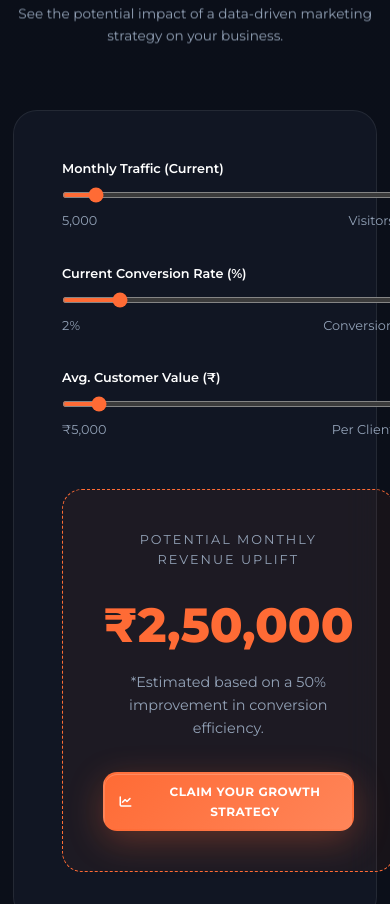
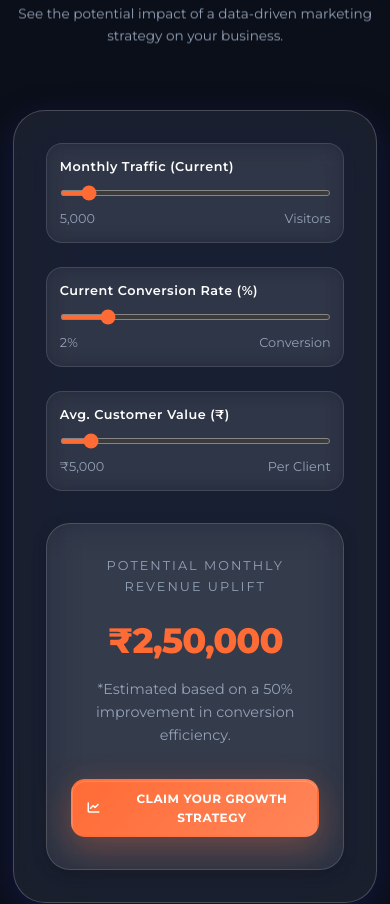
Before and after one commit to anshidchelekodan/website, a plain HTML site: page index.html in a window 390 px wide. Shown: the part 4877-5781 px from the top of the page. Drawn offline with Linux system fonts and the light colour scheme.

Commit message:
style: enhance ROI calculator with glassmorphism design and improved responsiveness

```diff
--- a/style.css
+++ b/style.css
@@ -1478,14 +1478,16 @@ footer p {
 }
 
 
-/* ROI Calculator */
+/* ROI Calculator - Clean Glassmorphism */
 .roi-calculator {
-  background: var(--glass-bg);
-  backdrop-filter: blur(15px);
-  border: 1px solid var(--glass-border);
-  border-radius: 24px;
-  padding: 3rem;
-  margin-top: 4rem;
+  background: rgba(255, 255, 255, 0.07);
+  backdrop-filter: blur(30px) saturate(200%);
+  -webkit-backdrop-filter: blur(30px) saturate(200%);
+  border: 1px solid rgba(255, 255, 255, 0.2);
+  border-radius: 32px;
+  padding: 2.5rem;
+  margin-top: 3rem;
+  box-shadow: 0 8px 32px rgba(31, 38, 135, 0.37);
 }
 
 .calc-grid {
@@ -1505,41 +1507,74 @@ footer p {
   display: flex;
   flex-direction: column;
   gap: 0.8rem;
+  background: rgba(255, 255, 255, 0.04);
+  padding: 1rem;
+  border-radius: 16px;
+  border: 1px solid rgba(255, 255, 255, 0.12);
+  backdrop-filter: blur(10px);
 }
 
 .input-group label {
   font-weight: 600;
-  font-size: 0.9rem;
+  font-size: 0.85rem;
   color: #fff;
+  letter-spacing: 0.5px;
 }
 
 .range-slider {
   width: 100%;
   accent-color: var(--accent-color);
   height: 6px;
-  border-radius: 3px;
-  background: rgba(255,255,255,0.1);
+  border-radius: 10px;
+  background: rgba(255, 255, 255, 0.12);
   cursor: pointer;
+  transition: all 0.3s ease;
+  border: none;
+}
+
+.range-slider:hover {
+  background: rgba(255, 255, 255, 0.2);
 }
 
 .calc-result {
-  background: rgba(255,107,53,0.05);
-  border: 1px dashed var(--accent-color);
-  border-radius: 20px;
-  padding: 2.5rem;
+  background: rgba(255, 255, 255, 0.06);
+  backdrop-filter: blur(20px) saturate(180%);
+  -webkit-backdrop-filter: blur(20px) saturate(180%);
+  border: 1px solid rgba(255, 255, 255, 0.15);
+  border-radius: 24px;
+  padding: 2.5rem 2rem;
   text-align: center;
+  box-shadow: 0 4px 15px rgba(0, 0, 0, 0.2);
 }
 
 .result-value {
   display: block;
-  font-size: 3rem;
-  font-weight: 800;
+  font-size: clamp(2.2rem, 5vw, 3rem);
+  font-weight: 900;
   color: var(--accent-color);
   margin-bottom: 0.5rem;
+  letter-spacing: -1px;
 }
 
 @media (max-width: 768px) {
+  .roi-calculator {
+    padding: 2rem;
+  }
+
   .calc-grid {
     grid-template-columns: 1fr;
-  }
-}
+    gap: 2rem;
+  }
+
+  .calc-inputs {
+    gap: 1.5rem;
+  }
+
+  .input-group {
+    padding: 0.8rem;
+  }
+
+  .calc-result {
+    padding: 2rem 1.5rem;
+  }
+}
```
